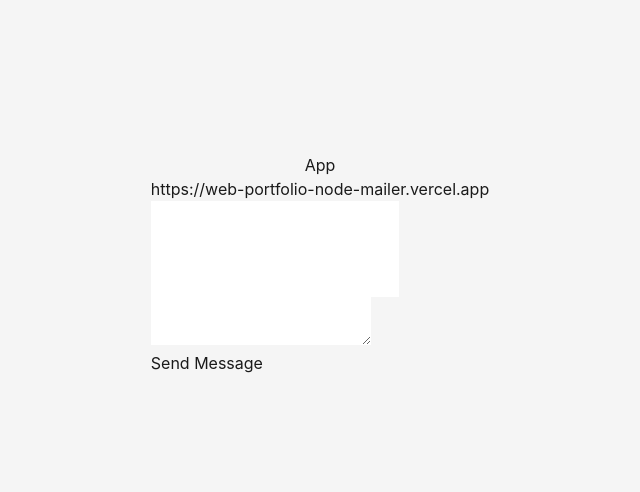
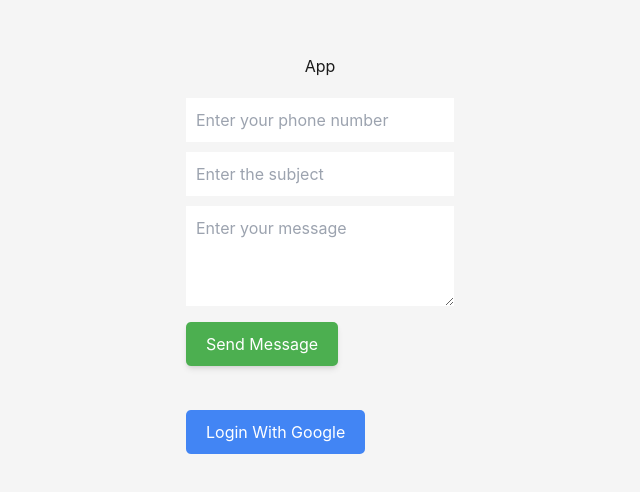
Before and after one commit to Antholem/web-portfolio, a React (Create React App) app in the folder portfolio/client/: page / in a window 1280 px wide. Shown: the part 136-628 px from the top of the page, without its empty margins (320-960 px from the left). Built offline with nearby package versions, Linux system fonts and the light colour scheme.

Commit message:
Node Mailer with Google Sign In

```diff
--- a/portfolio/client/src/views/Email.js
+++ b/portfolio/client/src/views/Email.js
@@ -1,77 +1,136 @@
-import React, { useState } from "react";
+import React, { useState, useEffect } from "react";
 import axios from "axios";
+import { signInWithPopup, GoogleAuthProvider } from "firebase/auth";
+import { auth } from "../config/firebase";
 
 const Email = () => {
-    const [name, setName] = useState("");
     const [email, setEmail] = useState("");
+    const [photo, setPhoto] = useState("");
     const [phoneNumber, setPhoneNumber] = useState("");
     const [subject, setSubject] = useState("");
     const [message, setMessage] = useState("");
+    const [userLoggedIn, setUserLoggedIn] = useState(false);
 
+    // Handle Google Login
+    const handleGoogleLogin = () => {
+        const provider = new GoogleAuthProvider();
+        signInWithPopup(auth, provider)
+            .then((result) => {
+                const user = result.user;
+                setEmail(user.email); // Set user email
+                setPhoto(user.photoURL); // Set profile photo URL
+                setUserLoggedIn(true); // Update login status
+            })
+            .catch((error) => {
+                console.error("Error during Google login:", error);
+                alert("Failed to log in with Google. Please try again.");
+            });
+    };
+
+    // Effect to log user details once logged in
+    useEffect(() => {
+        if (userLoggedIn) {
+            console.log("User Logged In:", { email, photo });
+        }
+    }, [userLoggedIn, email, photo]);
+
+    // Handle form submission
     const handleSend = (e) => {
         e.preventDefault();
 
         const formData = {
-            name: name,
+            name: auth.currentUser?.displayName,
+            photo: auth.currentUser?.photoURL,
+            email: email,
             phoneNumber: phoneNumber,
-            email: email,
             subject: subject,
-            message: message
+            message: message,
         };
 
         const apiUrl = process.env.REACT_APP_API_URL;
 
         axios.post(apiUrl, formData)
-            .then(res => {
-                console.log(res);
+            .then((res) => {
+                console.log("Email sent successfully:", res);
+                alert("Message sent successfully!");
             })
-            .catch(err => {
-                console.log(err);
+            .catch((err) => {
+                console.error("Error sending email:", err);
+                alert("Failed to send message. Please try again.");
             });
     };
 
     return (
-        <div>
-            {process.env.REACT_APP_API_URL}
+        <div style={{ padding: "20px", maxWidth: "500px", margin: "0 auto" }}>
+            {userLoggedIn && (
+                <div style={{ marginBottom: "20px", textAlign: "center" }}>
+                    <p><strong>Email:</strong> {email}</p>
+                    <img
+                        src={photo}
+                        alt="Profile"
+                        style={{ width: "50px", borderRadius: "50%", marginTop: "10px" }}
+                    />
+                </div>
+            )}
             <form onSubmit={handleSend}>
                 <div>
                     <input
                         type="text"
-                        value={name}
-                        onChange={(e) => setName(e.target.value)}
-                    />
-                </div>
-                <div>
-                    <input
-                        type="text"
                         value={phoneNumber}
+                        placeholder="Enter your phone number"
                         onChange={(e) => setPhoneNumber(e.target.value)}
-                    />
-                </div>
-                <div>
-                    <input
-                        type="email"
-                        value={email}
-                        onChange={(e) => setEmail(e.target.value)}
+                        style={{ width: "100%", padding: "10px", marginBottom: "10px" }}
                     />
                 </div>
                 <div>
                     <input
                         type="text"
                         value={subject}
+                        placeholder="Enter the subject"
                         onChange={(e) => setSubject(e.target.value)}
+                        style={{ width: "100%", padding: "10px", marginBottom: "10px" }}
                     />
                 </div>
                 <div>
                     <textarea
                         value={message}
+                        placeholder="Enter your message"
                         onChange={(e) => setMessage(e.target.value)}
+                        style={{ width: "100%", padding: "10px", marginBottom: "10px", height: "100px" }}
                     />
                 </div>
-                <button type="submit">
+                <button
+                    className="px-6 py-3 bg-brand text-white rounded-lg shadow-md hover:bg-dark"
+                    style={{
+                        backgroundColor: "#4CAF50",
+                        color: "white",
+                        padding: "10px 20px",
+                        border: "none",
+                        borderRadius: "5px",
+                        cursor: "pointer",
+                    }}
+                    type="submit"
+                >
                     Send Message
                 </button>
             </form>
+            <br />
+            {!userLoggedIn && (
+                <button
+                    onClick={handleGoogleLogin}
+                    style={{
+                        backgroundColor: "#4285F4",
+                        color: "white",
+                        padding: "10px 20px",
+                        border: "none",
+                        borderRadius: "5px",
+                        cursor: "pointer",
+                        marginTop: "20px",
+                    }}
+                >
+                    Login With Google
+                </button>
+            )}
         </div>
     );
 };
```
Also changed, not shown: 1 other file (tests, documents, lock files or other folders).
